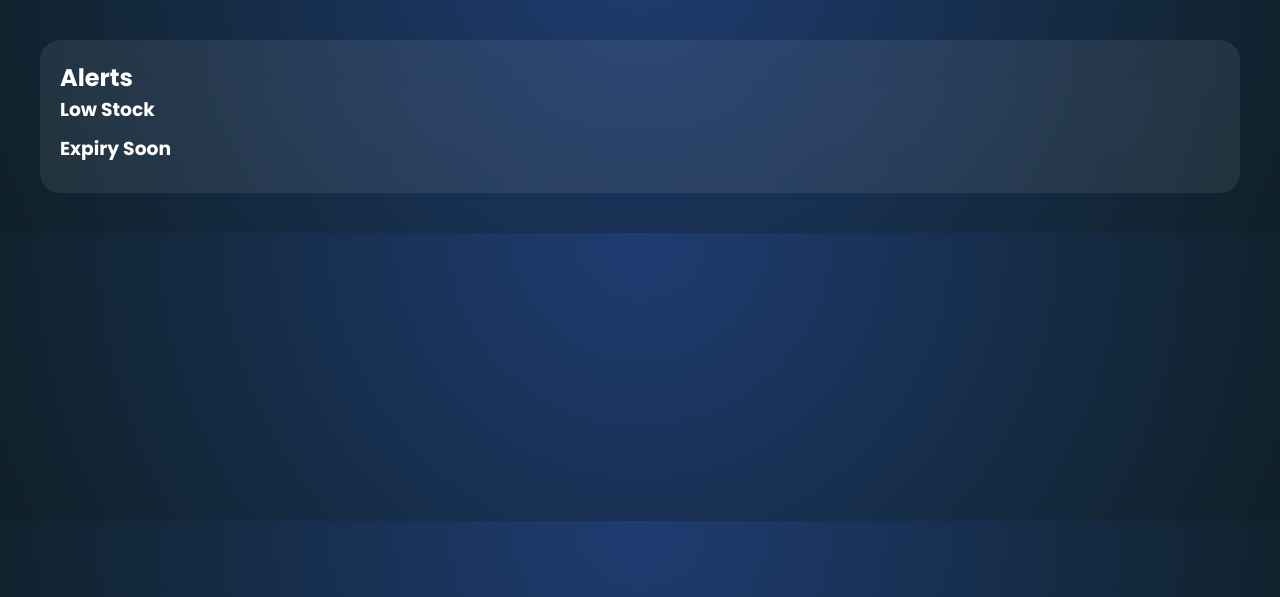
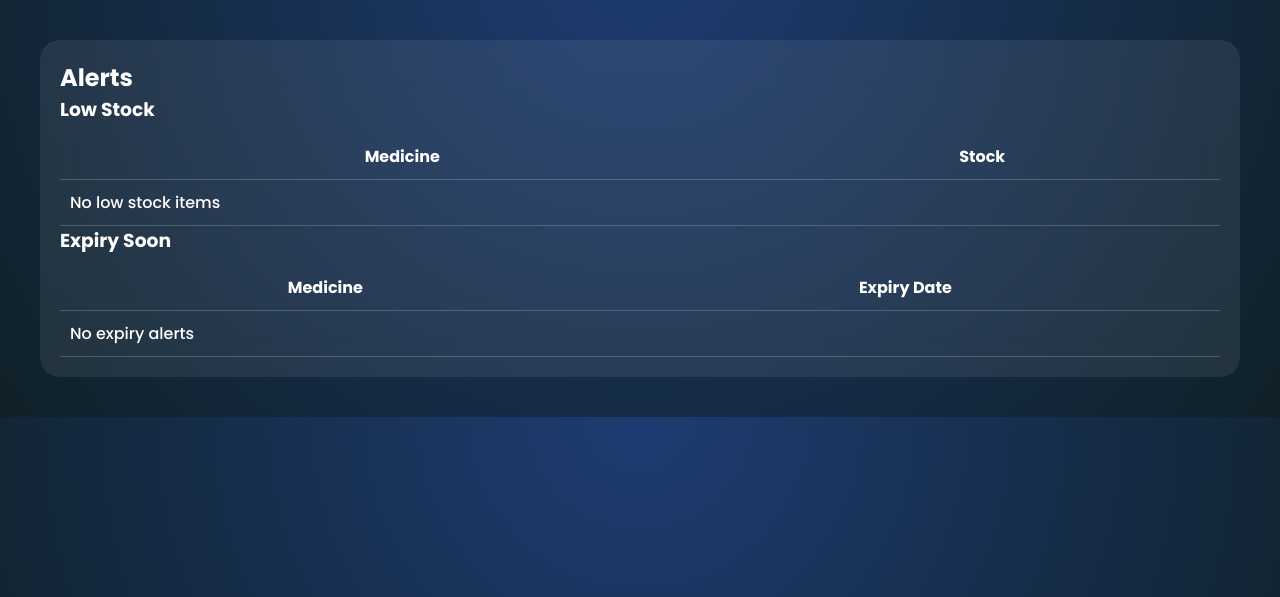
Before and after one commit to Sadiyamd029/pharma-billing, a Flask app: template templates/alerts.html in a window 1280 px wide. Shown: the part 55-652 px from the top of the page. Run offline with Flask 3, Linux system fonts and the light colour scheme; the template is opened without the code that fills it, so the values that code supplies are empty.

Commit message:
fixed alerts page

```diff
--- a/templates/alerts.html
+++ b/templates/alerts.html
@@ -6,22 +6,42 @@
 
 <h3>Low Stock</h3>
 <table>
+<tr>
+<th>Medicine</th>
+<th>Stock</th>
+</tr>
+
+{% if low_stock %}
     {% for m in low_stock %}
     <tr>
         <td>{{ m[0] }}</td>
         <td>{{ m[3] }}</td>
     </tr>
     {% endfor %}
+{% else %}
+    <tr><td colspan="2">No low stock items</td></tr>
+{% endif %}
+
 </table>
 
 <h3>Expiry Soon</h3>
 <table>
+<tr>
+<th>Medicine</th>
+<th>Expiry Date</th>
+</tr>
+
+{% if expiry_soon %}
     {% for m in expiry_soon %}
     <tr>
         <td>{{ m[0] }}</td>
         <td>{{ m[2] }}</td>
     </tr>
     {% endfor %}
+{% else %}
+    <tr><td colspan="2">No expiry alerts</td></tr>
+{% endif %}
+
 </table>
 
 </div>
```
Lines whose indentation alone changed are shown as unchanged.
